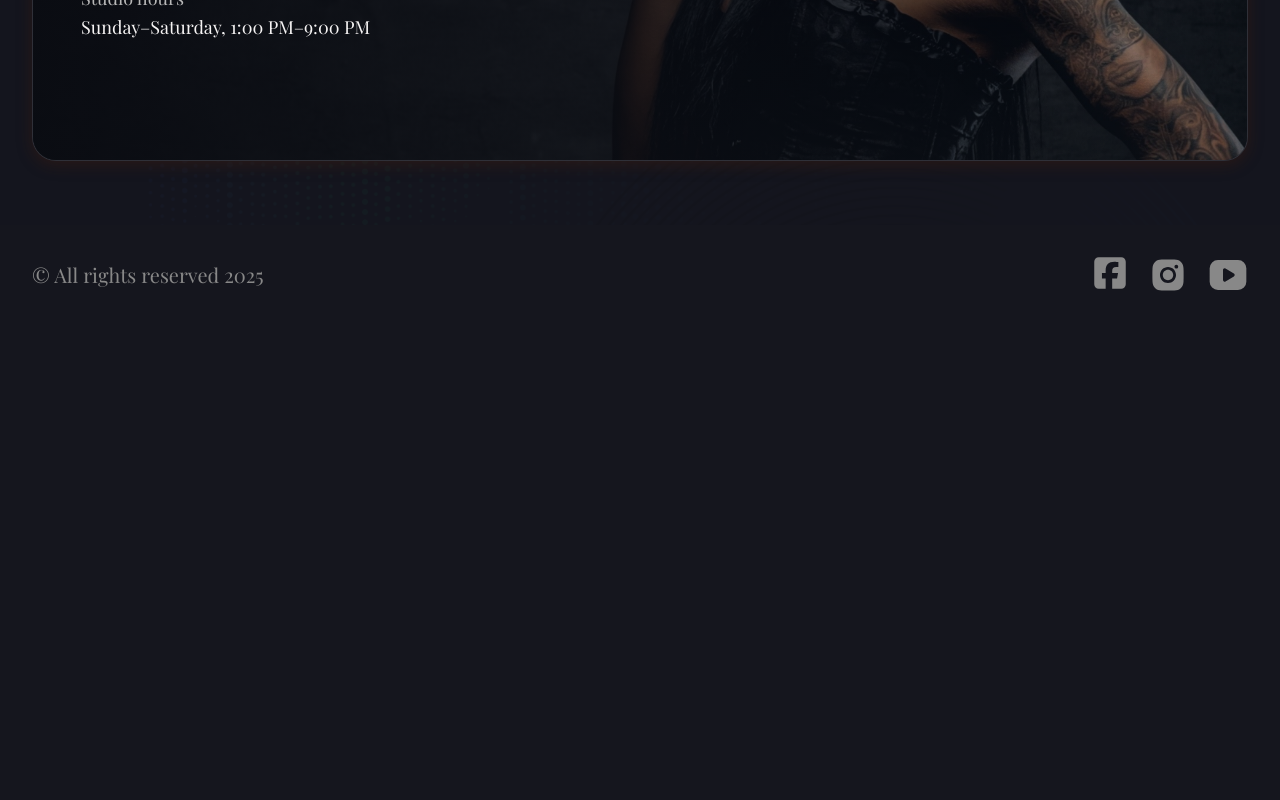
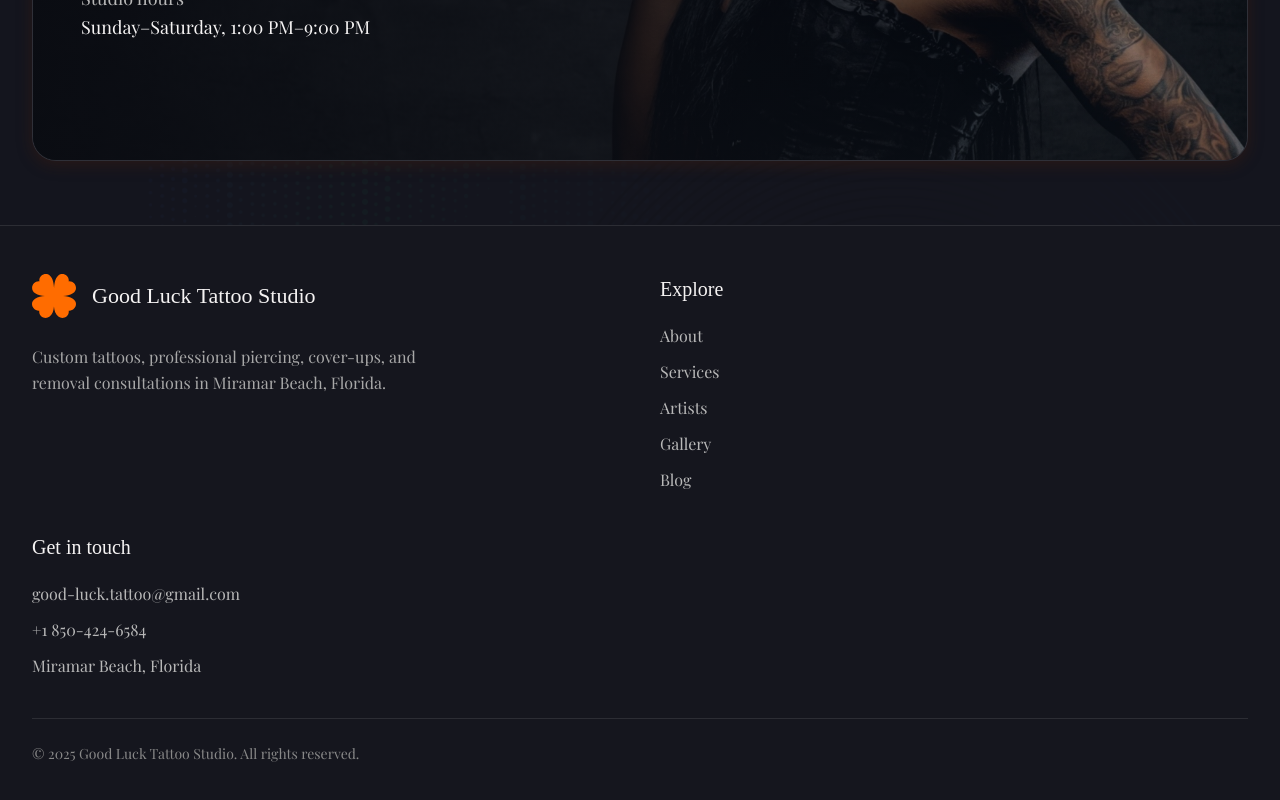
Before and after one commit to ViktorSvertoka/tattoo-studio, a Next.js app: page / in a window 1280 px wide. Shown: the part 5610-6410 px from the top of the page. Before the commit the page ends 5935 px from the top, so only its background shows below. Built offline with nearby package versions, Linux system fonts and the light colour scheme; a web font is replaced by a local one.

Commit message:
Improve footer and navigation semantics

```diff
--- a/src/components/sections/Footer.tsx
+++ b/src/components/sections/Footer.tsx
@@ -1,51 +1,83 @@
-import { FaSquareFacebook } from 'react-icons/fa6';
-import { AiFillInstagram } from 'react-icons/ai';
-import { TbBrandYoutubeFilled } from 'react-icons/tb';
+import Link from 'next/link';
+import Logo from '../../../public/icons/logo.svg';
 
 const footerLinks = [
-  {
-    id: 1,
-    href: '#',
-    icon: FaSquareFacebook,
-    size: { height: 36, width: 36 },
-  },
-  {
-    id: 2,
-    href: '#',
-    icon: AiFillInstagram,
-    size: { height: 40, width: 40 },
-  },
-  {
-    id: 3,
-    href: '#',
-    icon: TbBrandYoutubeFilled,
-    size: { height: 40, width: 40 },
-  },
+  { href: '/#about', label: 'About' },
+  { href: '/#services', label: 'Services' },
+  { href: '/#artists', label: 'Artists' },
+  { href: '/gallery', label: 'Gallery' },
+  { href: '/blog', label: 'Blog' },
 ];
 
 const Footer = () => {
   const currentYear = new Date().getFullYear();
 
   return (
-    <section className="bg-black pt-[30px] pb-[30px]">
-      <div className="container flex xs:items-center xs:flex-col xs:sm:flex-row lg:flex-row sm:justify-between sm:items-center lg:justify-between lg:items-center">
-        <p className="text-gray font-playfair text-[20px] xs:order-2 sm:order-1 lg:order-1 xs:pt-[16px] sm:pt-[0px] lg:pt-[0px]">
-          © All rights reserved {currentYear}
-        </p>
-        <ul className="flex gap-[20px] xs:order-1 sm:order-2 lg:order-2">
-          {footerLinks.map(({ id, href, icon: Icon, size }) => (
-            <li key={id}>
-              <a href={href} className="cursor-pointer">
-                <Icon
-                  className="text-gray hover:text-darkOrange transition duration-300 ease-out"
-                  style={{ height: size.height, width: size.width }}
-                />
+    <footer className="border-t border-white/10 bg-black">
+      <div className="container py-12 lg:py-14">
+        <div className="grid gap-10 sm:grid-cols-2 lg:grid-cols-[1.4fr_0.8fr_1fr] lg:gap-16">
+          <div className="max-w-[420px]">
+            <Link
+              href="/"
+              aria-label="Good Luck Tattoo Studio home"
+              className="inline-flex items-center gap-4 rounded-sm focus-visible:outline-none focus-visible:ring-2 focus-visible:ring-darkOrange"
+            >
+              <Logo width={44} height={44} aria-hidden="true" />
+              <span className="font-rye text-[22px] text-white">
+                Good Luck Tattoo Studio
+              </span>
+            </Link>
+            <p className="mt-5 font-playfair text-[16px] leading-relaxed text-[#a8a8a8]">
+              Custom tattoos, professional piercing, cover-ups, and removal
+              consultations in Miramar Beach, Florida.
+            </p>
+          </div>
+
+          <nav aria-label="Footer navigation">
+            <h2 className="font-rye text-[20px] text-white">Explore</h2>
+            <ul className="mt-5 flex flex-col gap-3">
+              {footerLinks.map(({ href, label }) => (
+                <li key={href}>
+                  <Link
+                    href={href}
+                    className="font-playfair text-[16px] text-[#b8b8b8] transition-colors hover:text-darkOrange focus-visible:outline-none focus-visible:ring-2 focus-visible:ring-darkOrange"
+                  >
+                    {label}
+                  </Link>
+                </li>
+              ))}
+            </ul>
+          </nav>
+
+          <div>
+            <h2 className="font-rye text-[20px] text-white">Get in touch</h2>
+            <address className="mt-5 flex flex-col gap-3 not-italic">
+              <a
+                href="mailto:good-luck.tattoo@gmail.com"
+                className="break-all font-playfair text-[16px] text-[#b8b8b8] transition-colors hover:text-darkOrange focus-visible:outline-none focus-visible:ring-2 focus-visible:ring-darkOrange"
+              >
+                good-luck.tattoo@gmail.com
               </a>
-            </li>
-          ))}
-        </ul>
+              <a
+                href="tel:+18504246584"
+                className="font-playfair text-[16px] text-[#b8b8b8] transition-colors hover:text-darkOrange focus-visible:outline-none focus-visible:ring-2 focus-visible:ring-darkOrange"
+              >
+                +1 850-424-6584
+              </a>
+              <span className="font-playfair text-[16px] text-[#b8b8b8]">
+                Miramar Beach, Florida
+              </span>
+            </address>
+          </div>
+        </div>
+
+        <div className="mt-10 border-t border-white/10 pt-6">
+          <p className="font-playfair text-[14px] text-[#888888]">
+            © {currentYear} Good Luck Tattoo Studio. All rights reserved.
+          </p>
+        </div>
       </div>
-    </section>
+    </footer>
   );
 };
 
--- a/src/components/sections/Services.tsx
+++ b/src/components/sections/Services.tsx
@@ -3,7 +3,7 @@ import { dataServices } from '../../data/dataServices';
 
 const Services = () => {
   return (
-    <section className="section-shell bg-black">
+    <section id="services" className="section-shell bg-black">
       <div className="container">
         <h2 className="mb-10 text-center font-rye text-[32px] text-white sm:mb-12 sm:text-[48px] lg:mb-14">
           What we do
--- a/src/components/ui/MobileMenu.tsx
+++ b/src/components/ui/MobileMenu.tsx
@@ -1,4 +1,5 @@
 import React from 'react';
+import Link from 'next/link';
 import { RiCloseLine } from 'react-icons/ri';
 import { navLinks } from '../../data/dataLinks';
 
@@ -19,12 +20,32 @@ const MobileMenu: React.FC<MobileMenuProps> = ({ setIsMenuOpen }) => {
       >
         <RiCloseLine className="text-white hover:text-darkOrange w-[40px] h-[40px]" />
       </button>
-      <nav className="flex flex-col gap-6 text-xl">
-        {navLinks.map(({ id, href, label }) => (
-          <a key={id} href={`#${href}`} onClick={() => setIsMenuOpen(false)}>
-            {label}
-          </a>
-        ))}
+      <nav aria-label="Mobile navigation" className="flex flex-col gap-6 text-xl">
+        {navLinks.map(({ id, href, label }) => {
+          const isExternal = href === 'gallery' || href === 'blog';
+          const className =
+            'rounded-sm font-playfair text-white transition-colors hover:text-darkOrange focus-visible:outline-none focus-visible:ring-2 focus-visible:ring-darkOrange';
+
+          return isExternal ? (
+            <Link
+              key={id}
+              href={`/${href}`}
+              className={className}
+              onClick={() => setIsMenuOpen(false)}
+            >
+              {label}
+            </Link>
+          ) : (
+            <a
+              key={id}
+              href={`#${href}`}
+              className={className}
+              onClick={() => setIsMenuOpen(false)}
+            >
+              {label}
+            </a>
+          );
+        })}
       </nav>
     </div>
   );
```
